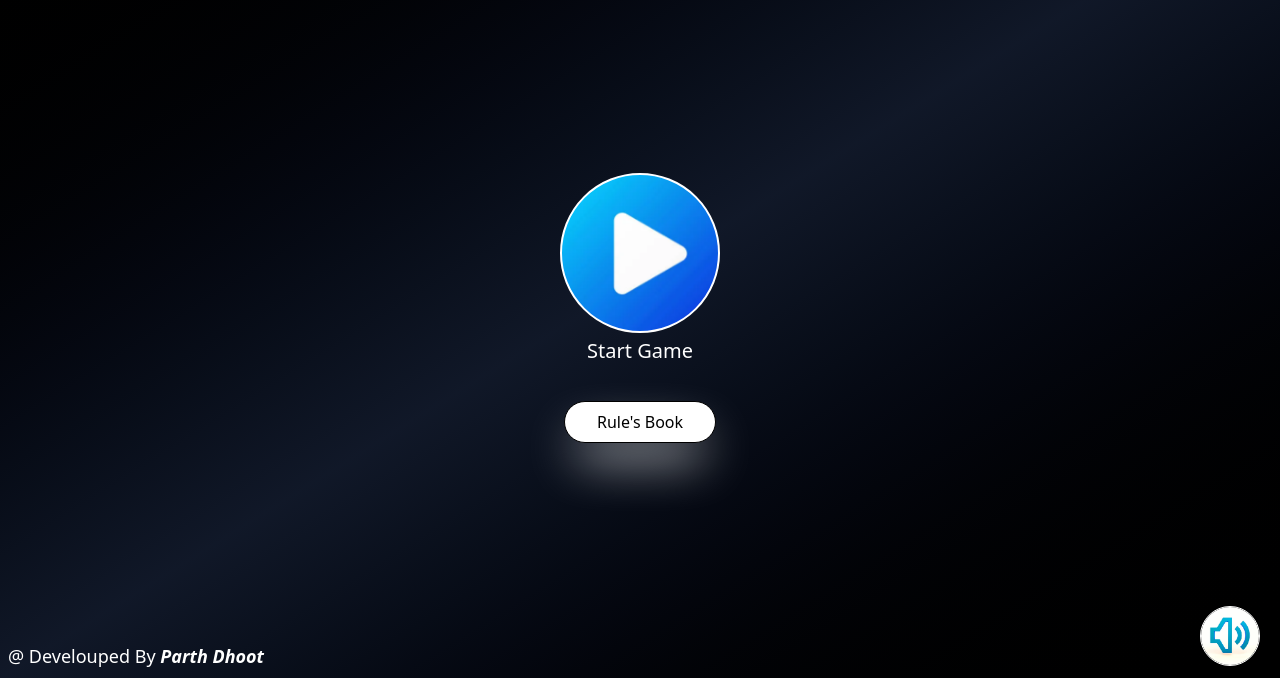
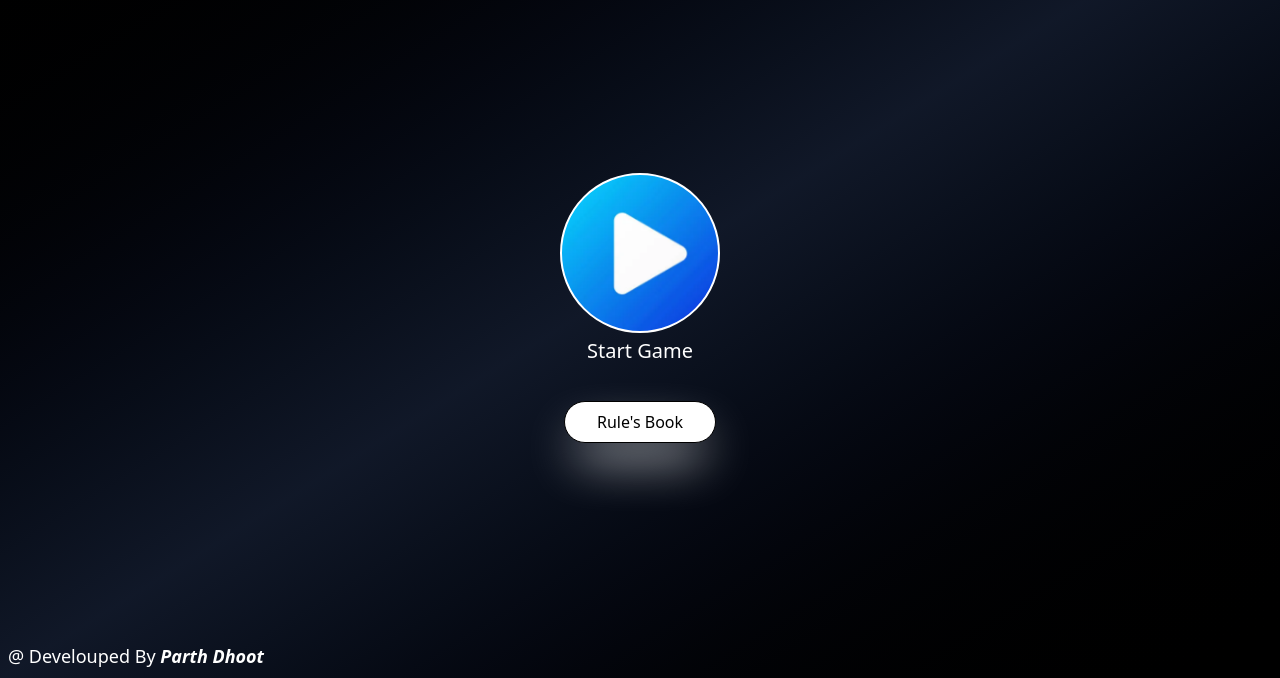
Before and after one commit to ParthDhoot27/Color-Memory-, a website: page index.html in a window 1280 px wide. Shown: the part 122-800 px from the top of the page. Drawn offline with nearby package versions, Linux system fonts and the light colour scheme.

Commit message:
hide the music button for now!

```diff
--- a/index.html
+++ b/index.html
@@ -14,7 +14,7 @@
     <audio class="bgAudio" src="./audio/bgaudio.mp3" loop paused>audio
     </audio>
 
-    <div class="fixed bottom-0 right-0 z-2 md:mx-5 md:my-3 h-15 w-15 mx-2 my-2">
+    <div class="fixed hidden bottom-0 right-0 z-2 md:mx-5 md:my-3 h-15 w-15 mx-2 my-2">
         <img src="./images/unmute.png" class="music scale-70 md:scale-100 border border-white rounded-full" alt="mute">
     </div>
 
```
